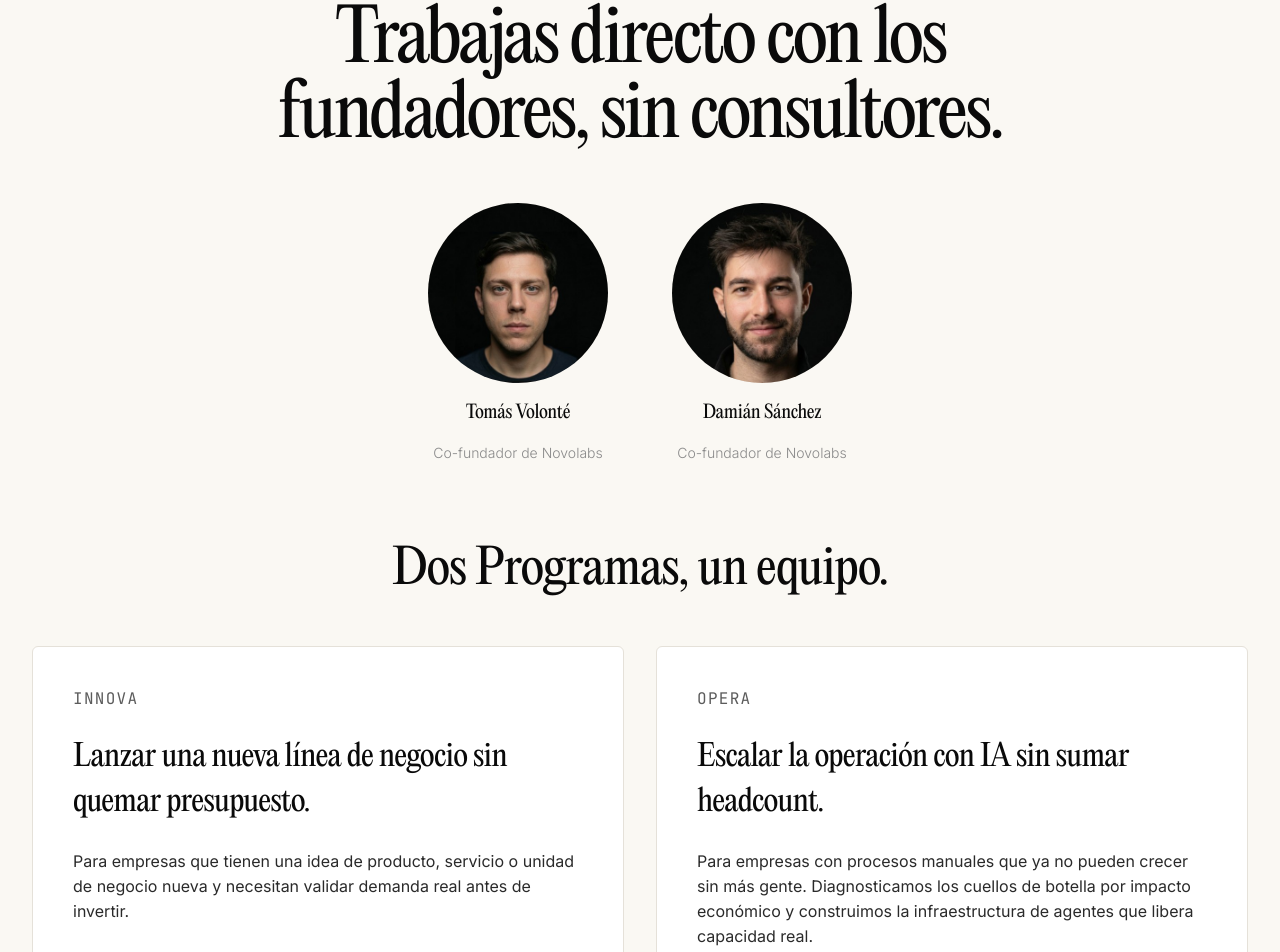
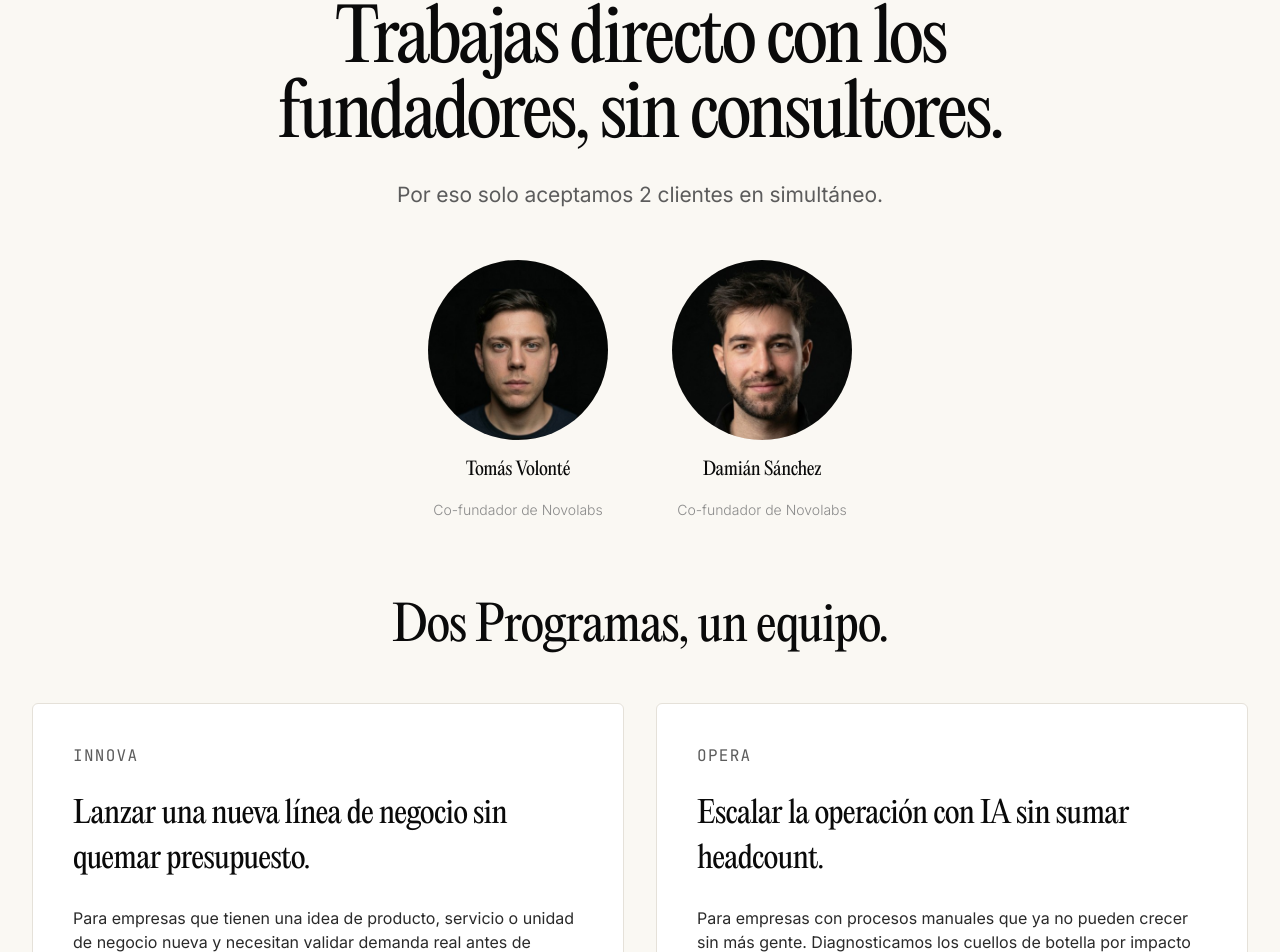
Before and after one commit to dami-novolabs/landingb2b, a Next.js app: page / in a window 1280 px wide. Shown: the part 4889-5841 px from the top of the page. Built offline with nearby package versions, Linux system fonts and the light colour scheme.

Commit message:
feat: add new client limit explanation to TwoTracks component
Co-authored-by: Dami <102418453+dami-novolabs@users.noreply.github.com>

```diff
--- a/src/components/landing/TwoTracks.tsx
+++ b/src/components/landing/TwoTracks.tsx
@@ -40,6 +40,9 @@ export default function TwoTracks() {
           <h2 className="mx-auto font-display text-[48px] leading-[1.05] tracking-[-0.04em] text-balance text-novo-black md:text-[72px]">
             Trabajas directo con los fundadores, sin consultores.
           </h2>
+          <p className="mx-auto mt-6 max-w-[56ch] text-[21px] leading-[1.55] tracking-[-0.005em] text-novo-graphite">
+            Por eso solo aceptamos 2 clientes en simultáneo.
+          </p>
 
           {/* Founder portraits */}
           <div className="mx-auto mt-12 flex max-w-[560px] justify-center gap-16">
```
